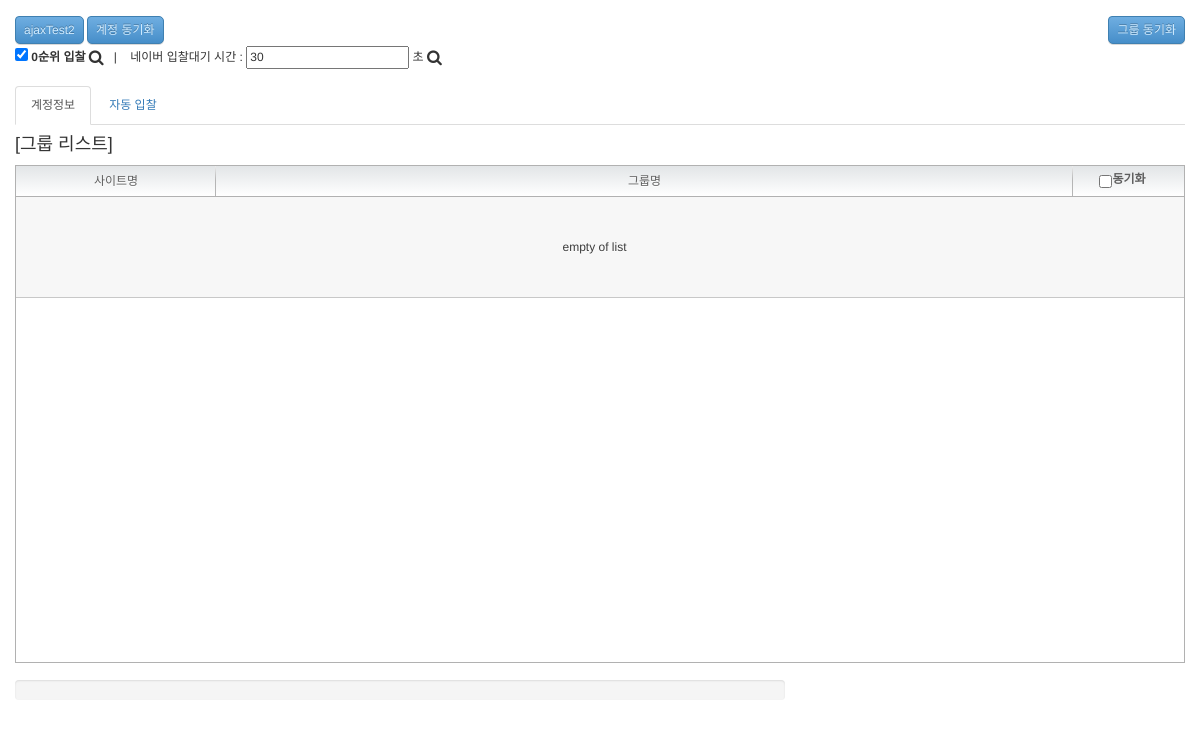
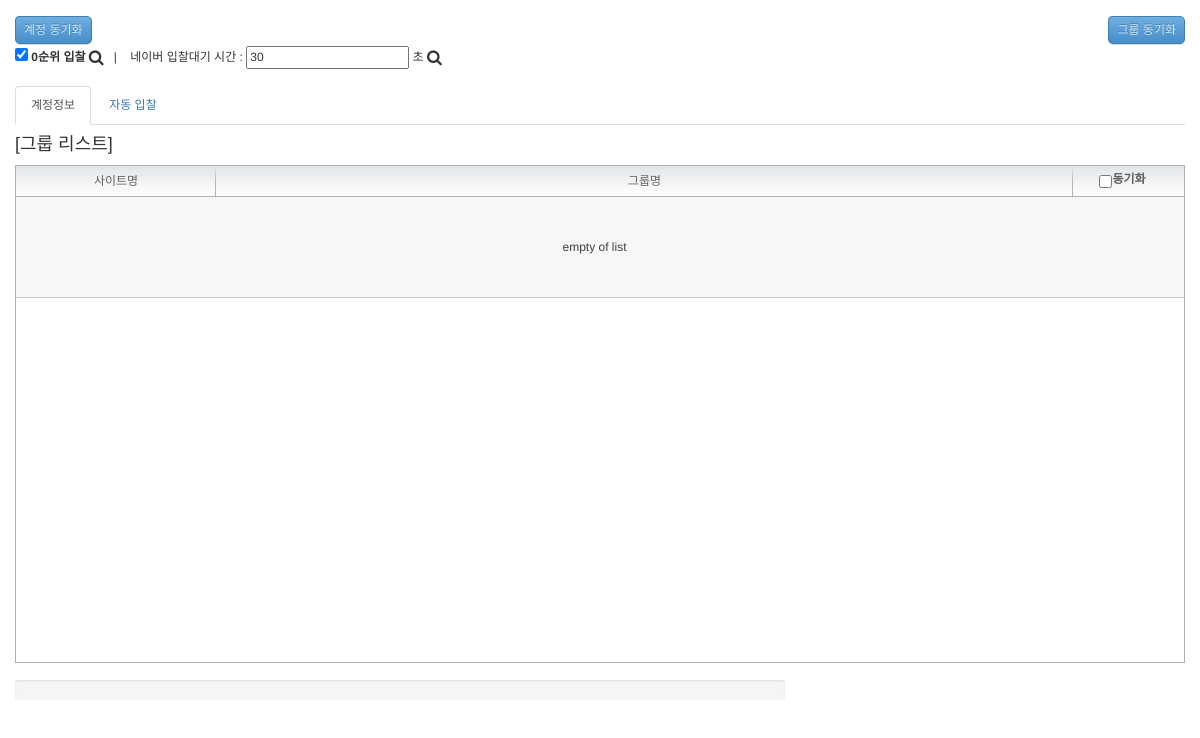
Before and after one commit to Chungjaehong/autoBidding, an Electron app: page main.html in a window 1200 px wide. Drawn offline with Linux system fonts and the light colour scheme; no server answers.

Commit message:
mobile commit

```diff
--- a/main.html
+++ b/main.html
@@ -35,7 +35,7 @@
 				<div class="col-md-12">
 					<div class="row">
 						<div class="col-md-6">
-							<input type="button" id="btnTestAjax2" value="ajaxTest2" class="AXButton Blue">
+							<!--<input type="button" id="btnTestAjax2" value="ajaxTest2" class="AXButton Blue">-->
 							<input type="button" id="btnUser" value="계정 동기화" class="AXButton Blue">
 							<div class="group">
 								<label>
```
